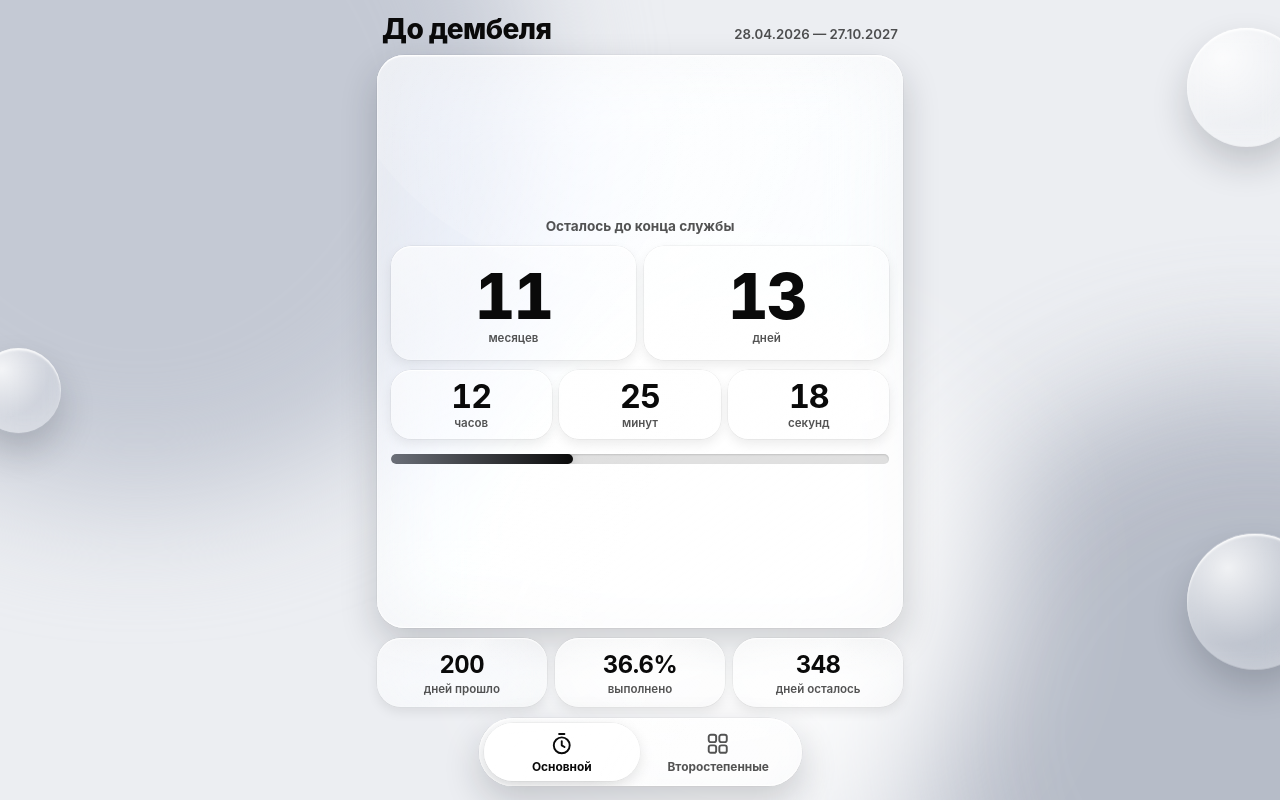
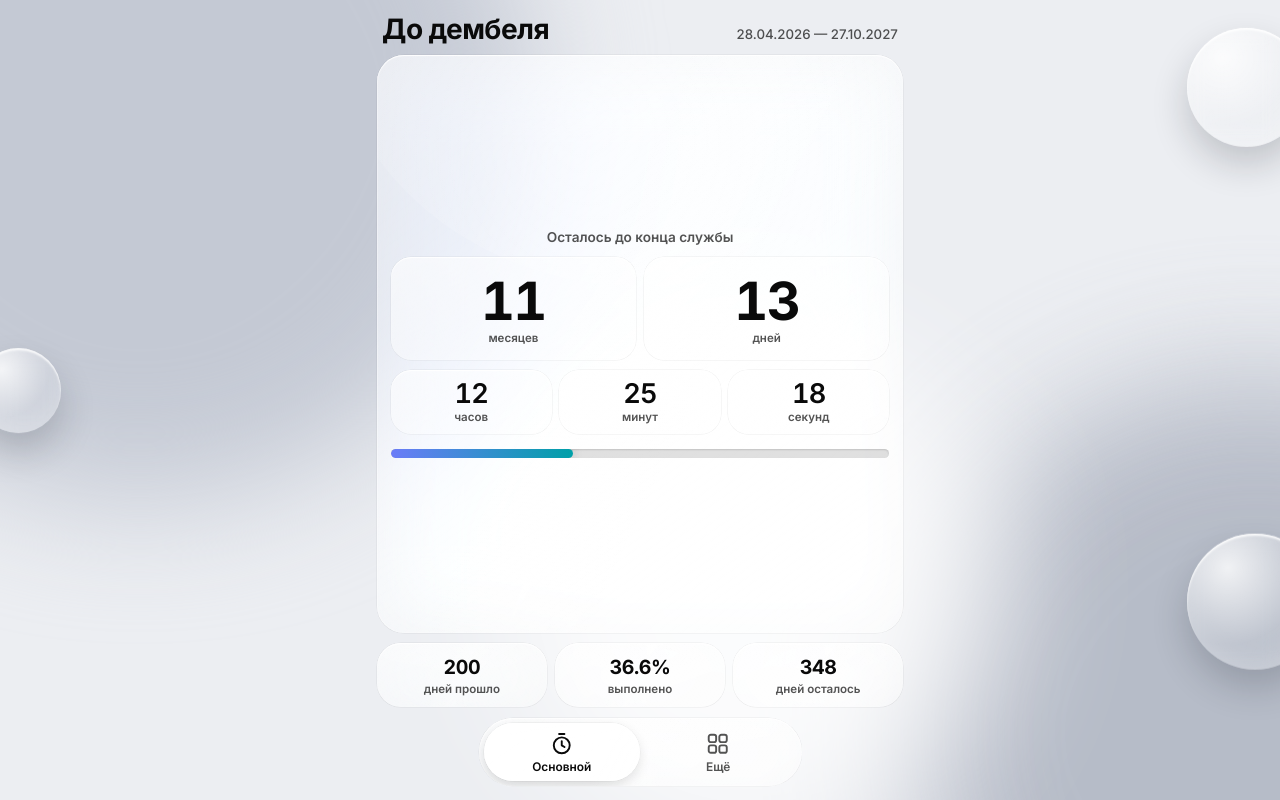
Before and after one commit to GhoulYev/dmb_timer_tg, a plain HTML site: page index.html in a window 1280 px wide. Drawn offline with Linux system fonts and the light colour scheme.

Commit message:
Update font styling for a thinner, clearer look and reduce secondary timer size in index.html

```diff
--- a/index.html
+++ b/index.html
@@ -6,13 +6,14 @@
 <title>Таймер до дембеля</title>
 <script src="https://telegram.org/js/telegram-web-app.js"></script>
 <style>
-:root{--bg:#eceef2;--b1:#c4c9d4;--b2:#ffffff;--b3:#a9afbd;--g1:rgba(255,255,255,.62);--g2:rgba(255,255,255,.2);--edge:rgba(255,255,255,.95);--ring:rgba(0,0,0,.07);--text:#0a0a0a;--sub:rgba(10,10,10,.7);--track:rgba(0,0,0,.12);--bar1:#6b6f78;--bar2:#0a0a0a;--glow:rgba(0,0,0,.22);--pill:rgba(255,255,255,.9);--shadow:rgba(20,24,36,.2);color-scheme:light}
+@import url('https://fonts.googleapis.com/css2?family=Inter:wght@400;500;600;700;800;900&display=swap');
+:root{--bg:#eceef2;--b1:#c4c9d4;--b2:#ffffff;--b3:#a9afbd;--g1:rgba(255,255,255,.62);--g2:rgba(255,255,255,.2);--edge:rgba(255,255,255,.95);--ring:rgba(0,0,0,.07);--text:#0a0a0a;--sub:rgba(10,10,10,.7);--track:rgba(0,0,0,.12);--bar1:#6b7cf8;--bar2:#00a0a8;--glow:rgba(0,0,0,.2);--pill:rgba(255,255,255,.9);--shadow:rgba(20,24,36,.2);color-scheme:light}
 @media (prefers-color-scheme:dark){:root:not([data-theme="light"]){--bg:#000;--b1:#3b3f4a;--b2:#1d2027;--b3:#5b606d;--g1:rgba(255,255,255,.17);--g2:rgba(255,255,255,.04);--edge:rgba(255,255,255,.32);--ring:rgba(255,255,255,.09);--text:#fff;--sub:rgba(255,255,255,.76);--track:rgba(255,255,255,.2);--bar1:#8b909c;--bar2:#fff;--glow:rgba(255,255,255,.45);--pill:rgba(255,255,255,.26);--shadow:rgba(0,0,0,.7);color-scheme:dark}}
-:root[data-theme="dark"]{--bg:#000;--b1:#3b3f4a;--b2:#1d2027;--b3:#5b606d;--g1:rgba(255,255,255,.17);--g2:rgba(255,255,255,.04);--edge:rgba(255,255,255,.32);--ring:rgba(255,255,255,.09);--text:#fff;--sub:rgba(255,255,255,.76);--track:rgba(255,255,255,.2);--bar1:#8b909c;--bar2:#fff;--glow:rgba(255,255,255,.45);--pill:rgba(255,255,255,.26);--shadow:rgba(0,0,0,.7);color-scheme:dark}
+:root[data-theme="dark"]{--bg:#000;--b1:#3b3f4a;--b2:#1d2027;--b3:#5b606d;--g1:rgba(255,255,255,.17);--g2:rgba(255,255,255,.04);--edge:rgba(255,255,255,.32);--ring:rgba(255,255,255,.09);--text:#fff;--sub:rgba(255,255,255,.76);--track:rgba(255,255,255,.2);--bar1:#8b90a9;--bar2:#fff;--glow:rgba(255,255,255,.45);--pill:rgba(255,255,255,.26);--shadow:rgba(0,0,0,.7);color-scheme:dark}
 *{box-sizing:border-box;-webkit-tap-highlight-color:transparent}
 :root{padding-top:env(safe-area-inset-top,0px);padding-bottom:env(safe-area-inset-bottom,0px)}
-html{height:100%;overflow:hidden;font-size:clamp(9px,min(2.15vh,4.3vw),17px);scroll-padding-top:env(safe-area-inset-top,0px)}
-body{height:100%;margin:0;overflow:hidden;background:var(--bg);color:var(--text);font:400 1rem/1.3 -apple-system,BlinkMacSystemFont,"SF Pro Display","SF Pro Text","Segoe UI",Roboto,system-ui,sans-serif;-webkit-font-smoothing:antialiased}
+html{height:100%;overflow:hidden;font-size:clamp(9px,min(2.15vh,4.3vw),17px);scroll-padding-top:env(safe-area-inset-top,0px);font-family:"Inter","Segoe UI",Roboto,Helvetica,Arial,sans-serif}
+body{height:100%;margin:0;overflow:hidden;background:var(--bg);color:var(--text);font:500 1rem/1.3 "Inter","Segoe UI",Roboto,Helvetica,Arial,sans-serif;-webkit-font-smoothing:antialiased;text-rendering:optimizeLegibility}
 .blob{position:fixed;border-radius:50%;filter:blur(60px);z-index:0;pointer-events:none;animation:drift 20s ease-in-out infinite alternate}
 .blob.a{width:60vmax;height:60vmax;background:var(--b1);top:-22vmax;left:-20vmax}
 .blob.b{width:50vmax;height:50vmax;background:var(--b3);bottom:-16vmax;right:-18vmax;animation-delay:-8s;opacity:.8}
@@ -27,9 +28,9 @@ body{height:100%;margin:0;overflow:hidden;background:var(--bg);color:var(--text)
 @media (prefers-reduced-motion:reduce){.blob,.orb,.view.on{animation:none}}
 main{position:relative;z-index:1;height:100%;max-width:560px;margin:0 auto;padding:.8rem 1rem .8rem;display:flex;flex-direction:column;gap:.6rem}
 header{display:flex;justify-content:space-between;align-items:baseline;padding:0 .3rem}
-h1{margin:0;font-size:1.65rem;line-height:1.1;letter-spacing:-.02em;font-weight:800}
-.lead{font-size:.78rem;font-weight:600;color:var(--sub)}
-.glass{position:relative;overflow:hidden;border-radius:1.6rem;background:linear-gradient(145deg,var(--g1),var(--g2));-webkit-backdrop-filter:blur(36px) saturate(180%) brightness(1.06);backdrop-filter:blur(36px) saturate(180%) brightness(1.06);box-shadow:0 0 0 .5px var(--ring),inset 0 1.5px 1px var(--edge),inset 0 -1px 1px var(--edge),inset 1px 0 1px rgba(255,255,255,.3),inset -1px 0 1px rgba(255,255,255,.18),inset 0 0 1.2rem rgba(255,255,255,.14),0 .9rem 2.2rem var(--shadow)}
+h1{margin:0;font-size:1.65rem;line-height:1.1;letter-spacing:-.02em;font-weight:700}
+.lead{font-size:.78rem;font-weight:500;color:var(--sub)}
+.glass{position:relative;overflow:hidden;border-radius:1.6rem;background:linear-gradient(145deg,var(--g1),var(--g2));-webkit-backdrop-filter:blur(36px) saturate(180%) brightness(1.06);backdrop-filter:blur(36px) saturate(180%) brightness(1.06);box-shadow:0 0 0 .5px var(--ring),inset 0 1px 1px var(--edge),inset 0 -1px 1px rgba(255,255,255,.2),inset 1px 0 1px rgba(255,255,255,.3),inset -1px 0 1px rgba(255,255,255,.18)}
 .glass::before{content:"";position:absolute;left:-10%;top:-60%;width:120%;height:100%;border-radius:50%;background:radial-gradient(ellipse at 40% 70%,rgba(255,255,255,.5),rgba(255,255,255,0) 65%);opacity:.5;pointer-events:none}
 .glass::after{content:"";position:absolute;inset:0;border-radius:inherit;background:linear-gradient(115deg,rgba(255,255,255,0) 40%,rgba(255,255,255,.26) 50%,rgba(255,255,255,0) 60%);pointer-events:none}
 .glass>*{position:relative;z-index:1}
@@ -37,12 +38,12 @@ h1{margin:0;font-size:1.65rem;line-height:1.1;letter-spacing:-.02em;font-weight:
 .view{display:none;flex:1;min-height:0;flex-direction:column;gap:.6rem}
 .view.on{display:flex;animation:fade .35s ease}
 .hero{flex:1;min-height:0;padding:.9rem .8rem;display:flex;flex-direction:column;justify-content:center;gap:.6rem}
-.hero h2{margin:0;font-size:.8rem;font-weight:650;color:var(--sub);text-align:center}
+.hero h2{margin:0;font-size:.8rem;font-weight:600;color:var(--sub);text-align:center}
 .units{display:grid;gap:.45rem}
 .r1{grid-template-columns:1fr 1fr}.r2{grid-template-columns:repeat(3,1fr)}
-.u,.tile{border-radius:1.2rem;padding:.6rem 0 .5rem;text-align:center;background:linear-gradient(160deg,var(--g1),var(--g2));box-shadow:0 0 0 .5px var(--ring),inset 0 1px 1px var(--edge),inset 0 -1px 1px rgba(255,255,255,.2),0 .3rem .7rem rgba(0,0,0,.08)}
-.u b{display:block;font-size:1.9rem;line-height:1.05;font-weight:700;letter-spacing:-.03em;font-variant-numeric:tabular-nums}
-.r1 .u{padding:1rem 0 .8rem}.r1 .u b{font-size:3.7rem;font-weight:800}
+.u,.tile{border-radius:1.2rem;padding:.6rem 0 .5rem;text-align:center;background:linear-gradient(160deg,var(--g1),var(--g2));box-shadow:0 0 0 .5px var(--ring),inset 0 1px 1px var(--edge),inset 0 -1px 1px rgba(255,255,255,.08),inset 0 0 18px rgba(255,255,255,.08)}
+.u b{display:block;font-size:1.6rem;line-height:1.05;font-weight:600;letter-spacing:-.03em;font-variant-numeric:tabular-nums}
+.r1 .u{padding:1rem 0 .8rem}.r1 .u b{font-size:3.1rem;font-weight:700}
 .u span,.tile span{display:block;margin-top:.1rem;font-size:.68rem;font-weight:600;color:var(--sub)}
 .bar{height:.4rem;border-radius:.4rem;background:var(--track);overflow:hidden;box-shadow:inset 0 1px 2px rgba(0,0,0,.14)}
 .bar i{display:block;height:100%;width:0;border-radius:.4rem;background:linear-gradient(90deg,var(--bar1),var(--bar2));box-shadow:0 0 .7rem var(--glow);transition:width .6s}
@@ -50,7 +51,7 @@ h1{margin:0;font-size:1.65rem;line-height:1.1;letter-spacing:-.02em;font-weight:
 .tiles{display:grid;grid-template-columns:repeat(3,1fr);gap:.5rem}
 .tile{border-radius:1.4rem;padding:.7rem 0 .6rem}
 .tile.glass{padding:.7rem 0 .6rem}
-.tile b{display:block;font-size:1.4rem;font-weight:750;letter-spacing:-.02em;font-variant-numeric:tabular-nums}
+.tile b{display:block;font-size:1.15rem;font-weight:650;letter-spacing:-.02em;font-variant-numeric:tabular-nums}
 .sec{display:flex;flex-direction:column;gap:.35rem;min-height:0}
 h3{margin:0 .3rem;font-size:.95rem;font-weight:700}
 .grid{flex:1;min-height:0;display:grid;grid-auto-rows:1fr;gap:.5rem}
@@ -58,7 +59,7 @@ h3{margin:0 .3rem;font-size:.95rem;font-weight:700}
 .card{padding:.5rem .8rem;display:grid;align-content:center;align-items:center;gap:.35rem .6rem;grid-template-columns:auto 1fr auto;min-height:0}
 .card .bar{grid-column:1/-1}
 .ic{width:2.1rem;height:2.1rem;border-radius:.7rem;display:grid;place-items:center;font-size:1.1rem;background:linear-gradient(160deg,var(--g1),var(--g2));box-shadow:0 0 0 .5px var(--ring),inset 0 1px 1px var(--edge)}
-.nm b{display:block;font-size:1rem;font-weight:650;line-height:1.1}
+.nm b{display:block;font-size:1rem;font-weight:600;line-height:1.1}
 .nm small,.s{font-size:.7rem;font-weight:600;color:var(--sub);white-space:nowrap}
 .nm .pc{font-weight:800;color:var(--text)}
 .vl{text-align:right;line-height:1.15}.vl small{display:block;font-size:.7rem;font-weight:600;color:var(--sub)}
@@ -66,9 +67,9 @@ h3{margin:0 .3rem;font-size:.95rem;font-weight:700}
 .sn .v{grid-column:1/-1;font-size:.95rem}
 .sn .s{text-align:right}
 .nav{position:relative;width:min(100%,19rem);margin:0 auto;padding:.3rem;border-radius:2.4rem;display:grid;grid-template-columns:1fr 1fr;flex:none}
-.nav .pill{position:absolute;z-index:0;top:.3rem;bottom:.3rem;left:.3rem;width:calc(50% - .3rem);border-radius:2.1rem;background:var(--pill);box-shadow:0 0 0 .5px var(--ring),inset 0 1px 1px var(--edge),0 .3rem .8rem rgba(0,0,0,.14);transition:transform .4s cubic-bezier(.3,1.35,.5,1)}
+.nav .pill{position:absolute;z-index:0;top:.3rem;bottom:.3rem;left:.3rem;width:calc(50% - .3rem);border-radius:2.1rem;background:var(--pill);box-shadow:0 0 0 .5px var(--ring),inset 0 1px 1px var(--edge),inset 0 -1px 1px rgba(255,255,255,.2),0 .3rem .7rem rgba(0,0,0,.14);transition:transform .4s cubic-bezier(.3,1.35,.5,1)}
 .nav[data-tab="more"] .pill{transform:translateX(100%)}
-.nav button{appearance:none;border:0;background:none;font:inherit;color:var(--sub);display:flex;flex-direction:column;align-items:center;gap:.12rem;padding:.5rem 0 .42rem;font-size:.7rem;font-weight:650;cursor:pointer;z-index:1;transition:color .25s}
+.nav button{appearance:none;border:0;background:none;font:inherit;color:var(--sub);display:flex;flex-direction:column;align-items:center;gap:.12rem;padding:.5rem 0 .42rem;font-size:.7rem;font-weight:600;cursor:pointer;z-index:1;transition:color .25s}
 .nav button[aria-selected="true"]{color:var(--text)}
 .nav svg{width:1.5rem;height:1.5rem;fill:none;stroke:currentColor;stroke-width:1.8;stroke-linecap:round;stroke-linejoin:round}
 .card.done .v{color:var(--text)}
@@ -111,7 +112,7 @@ h3{margin:0 .3rem;font-size:.95rem;font-weight:700}
 <nav class="glass nav" id="nav" data-tab="main">
 <span class="pill"></span>
 <button data-v="main" aria-selected="true"><svg viewBox="0 0 24 24"><circle cx="12" cy="13.5" r="7.5"/><path d="M12 9.5v4l2.6 1.6M9.5 2.8h5"/></svg>Основной</button>
-<button data-v="more" aria-selected="false"><svg viewBox="0 0 24 24"><rect x="3.5" y="3.5" width="7" height="7" rx="2"/><rect x="13.5" y="3.5" width="7" height="7" rx="2"/><rect x="3.5" y="13.5" width="7" height="7" rx="2"/><rect x="13.5" y="13.5" width="7" height="7" rx="2"/></svg>Второстепенные</button>
+<button data-v="more" aria-selected="false"><svg viewBox="0 0 24 24"><rect x="3.5" y="3.5" width="7" height="7" rx="2"/><rect x="13.5" y="3.5" width="7" height="7" rx="2"/><rect x="3.5" y="13.5" width="7" height="7" rx="2"/><rect x="13.5" y="13.5" width="7" height="7" rx="2"/></svg>Ещё</button>
 </nav>
 </main>
 <script>
@@ -196,10 +197,10 @@ tick();setInterval(tick,1000);
 
 var nav=$('nav'),btns=nav.querySelectorAll('button');
 function show(v){
- document.querySelectorAll('.view').forEach(function(x){x.classList.toggle('on',x.id==='v-'+v)});
- nav.setAttribute('data-tab',v);
- btns.forEach(function(b){b.setAttribute('aria-selected',b.getAttribute('data-v')===v)});
- try{history.replaceState(null,'','#'+v)}catch(e){}
+  document.querySelectorAll('.view').forEach(function(x){x.classList.toggle('on',x.id==='v-'+v)});
+  nav.setAttribute('data-tab',v);
+  btns.forEach(function(b){b.setAttribute('aria-selected',b.getAttribute('data-v')===v)});
+  try{history.replaceState(null,'','#'+v)}catch(e){}
 }
 btns.forEach(function(b){b.addEventListener('click',function(){show(b.getAttribute('data-v'))})});
 show(location.hash==='#more'?'more':'main');
```
